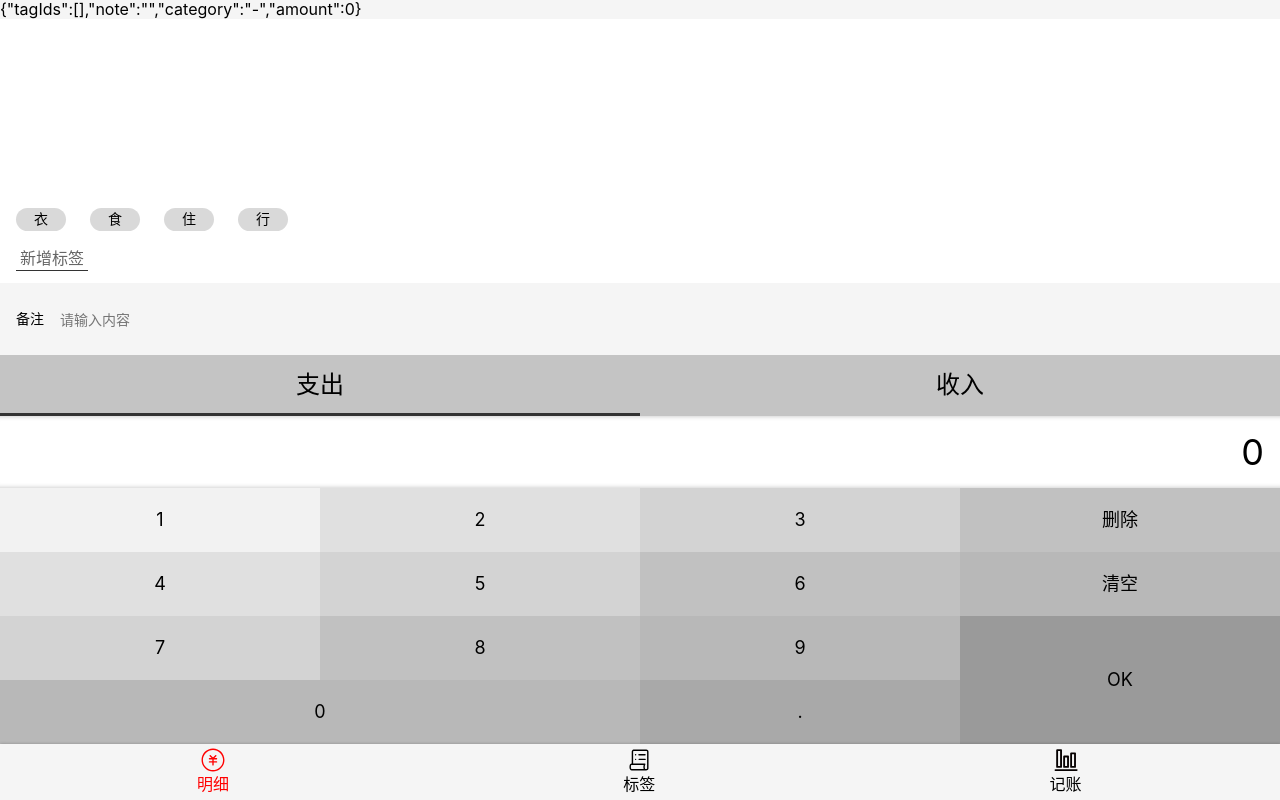
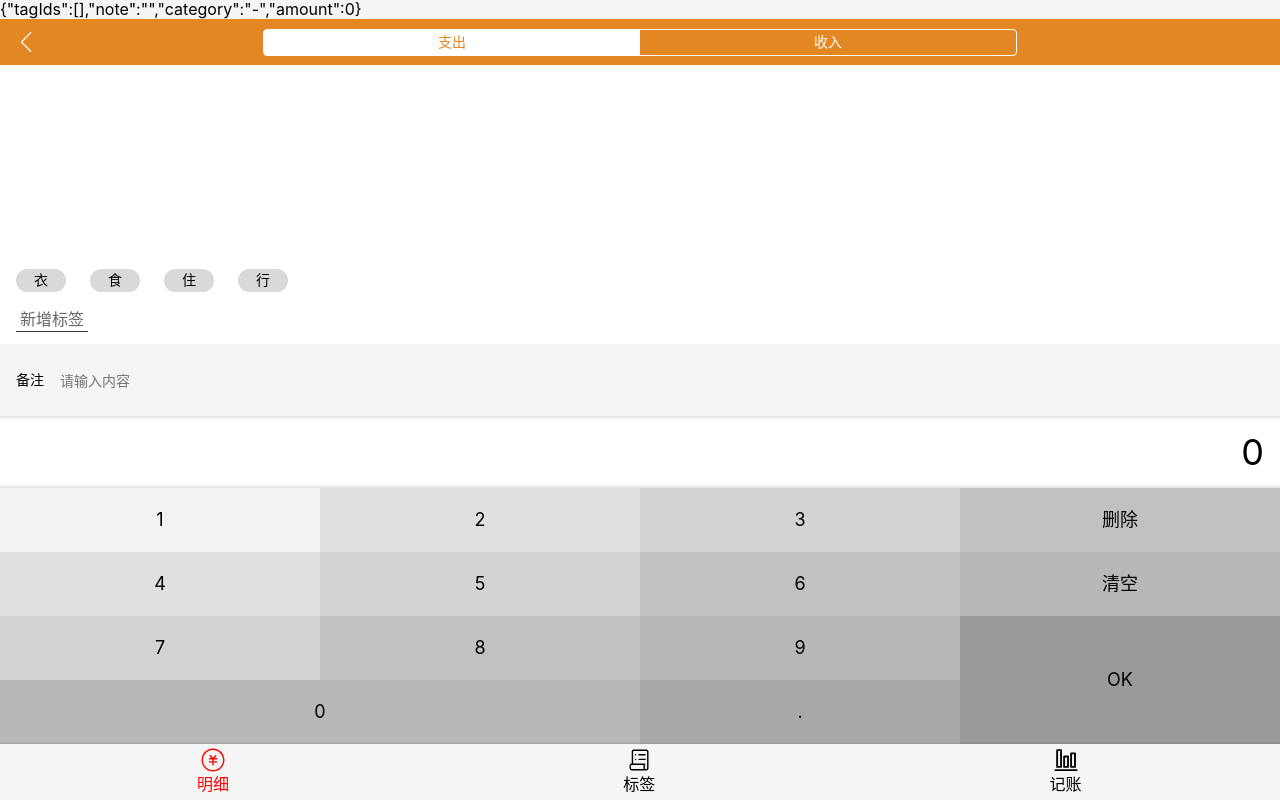
Before and after one commit to huyiling1111/duoduoTally-React, a React app: page /#/detail in a window 1280 px wide. Built offline with nearby package versions, Linux system fonts and the light colour scheme.

Commit message:
修改分类组件样式

```diff
--- a/package.json
+++ b/package.json
@@ -2,7 +2,7 @@
   "name": "morney",
   "version": "0.1.0",
   "private": true,
-  "homepage": "huyiling1111.github.io/duoduoTally-React-website/",
+  "homepage": "https://huyiling1111.github.io/duoduoTally-React-website/",
   "dependencies": {
     "@babel/core": "7.12.3",
     "@pmmmwh/react-refresh-webpack-plugin": "0.4.3",
--- a/public/index.html
+++ b/public/index.html
@@ -24,7 +24,7 @@
       work correctly both with client-side routing and a non-root public URL.
       Learn how to configure a non-root public URL by running `npm run build`.
     -->
-    <title>React App</title>
+    <title>多多记账</title>
   </head>
   <body>
     <noscript>You need to enable JavaScript to run this app.</noscript>
--- /dev/null
+++ b/src/constants/theme.ts
@@ -0,0 +1,52 @@
+const tagColors: {[key: string]: string} = {
+    "catering": "#7090C1",
+    "breakfast": "#E38723",
+    "lunch": "#34D0CA",
+    "takeaway": "#77B0C0",
+    "snack": "#F07A54",
+    "refreshments": "#EF6694",
+    "drink": "#74A470",
+    "shopping": "#45B3DC",
+    "commodity": "#7ACC78",
+    "clothes": "#6EAD9C",
+    "digital": "#EF6694",
+    "electricalAppliances": "#B3C148",
+    "home": "#7098FA",
+    "cosmetic": "#B47B70",
+    "fruits": "#6EAD9C",
+    "entertainment": "#F07A54",
+    "game": "#EF6694",
+    "movie": "#74A470",
+    "sport": "#45B3DC",
+    "travel": "#7ACC78",
+    "transportation": "#7090C1",
+    "bus": "#E38723",
+    "subway": "#34D0CA",
+    "train": "#77B0C0",
+    "plane": "#F07A54",
+    "coach": "#EF6694",
+    "taxi": "#74A470",
+    "didi": "#45B3DC",
+    "live": "#E38723",
+    "call": "#34D0CA",
+    "water": "#77B0C0",
+    "repair": "#F07A54",
+    "rent": "#EF6694",
+    "medicine": "#EF6694",
+    "drug": "#74A470",
+    "operation": "#45B3DC",
+    "moneyManagement": "#7090C1",
+    "salary": "#E38723",
+    "partTimeJob": "#34D0CA",
+    "bonus": "#77B0C0",
+    "refund": "#F07A54",
+    "giftCash": "#EF6694",
+    "other": "#7ACC78",
+}
+
+export default {
+    color: "#E38723",
+    fadeColor: "#CDF9EA",
+    // 43 colors
+    tagColors
+}
--- a/src/index.scss
+++ b/src/index.scss
@@ -45,7 +45,7 @@ input {
   width: 1em;
   height: 1em;
   vertical-align: -0.15em;
-  fill: currentColor;
+  //fill: currentColor;
   overflow: hidden;
 }
 .oneLine{
--- a/src/views/Money.tsx
+++ b/src/views/Money.tsx
@@ -36,13 +36,14 @@ const Money = () => {
     return (
         <MyLayout>
             {JSON.stringify(selected)}
+            <CategorySection value={selected.category} onChange={category => onChange({category})}/>
             <TagsSection value={selected.tagIds} onChange={(tagIds) => {
                 onChange({tagIds})
             }}/>
             <NotesSection value={selected.note} onChange={(note) => {
                 onChange({note})
             }}/>
-            <CategorySection value={selected.category} onChange={category => onChange({category})}/>
+
             <NumberPadSection value={selected.amount}
                               onChange={amount => onChange({amount})}
                               onOk={submit}
--- a/src/views/money/CategorySection.tsx
+++ b/src/views/money/CategorySection.tsx
@@ -1,50 +1,75 @@
 import styled from "styled-components";
 import React, {useState} from "react";
+import theme from "../../constants/theme";
+import Icon from "../../components/Icon";
+import {useHistory} from "react-router-dom";
 
 const Swapper = styled.section`
-  font-size: 24px;
+  padding: 8px 12px;
+  display: flex;
+  justify-content: space-between;
+  align-items: center;
+  background: ${theme.color};
+  font-size: 14px;
+
+  .icon {
+    width: 30px;
+    height: 30px;
+    fill: #fff;
+    padding: 5px;
+  }
 
   > ul {
-    display: flex;
-    background: #c4c4c4;
-
+    border: 1px solid #fff;
+    width: 60%;
+    border-radius: 4px;
+    background: ${ theme.color };
+    color: #fff;
+    display:flex;
     > li {
-      width: 50%;
-      text-align: center;
-      padding: 16px 0;
-      position: relative;
-
-      &.selected::after {
-        content: "";
-        display: block;
-        height: 3px;
-        background: #333;
-        position: absolute;
-        bottom: 0;
-        width: 100%;
-        left: 0;
+      padding: 4px 0;
+      display:flex;
+      align-items: center;
+      justify-content: center;
+      flex-grow: 1;
+      &.selected {
+        color: ${ theme.color };
+        background: #fff;
       }
     }
   }
+
+  > span {
+    display: inline-block;
+    color: #fff;
+    width: 30px;height: 30px;
+
+  }
+
+}
 `;
 
 const categoryMap = {'-': '支出', '+': '收入'};
-type Keys=keyof typeof categoryMap;
-const categoryList:Keys[]=['-','+']
+type Keys = keyof typeof categoryMap;
+const categoryList: Keys[] = ['-', '+']
 type Props = {
     value: '-' | '+',
     onChange: (c: '-' | '+') => void;
 }
 const CategorySection: React.FC<Props> = (props) => {
-
-    const category=props.value
+    const history = useHistory()
+    const category = props.value
     return (
         <Swapper>
+            <Icon  name="back"   onClick={() => history.goBack()}/>
             <ul>
                 {categoryList.map((c) => {
-                    return <li key={c} className={c===category?'selected':''} onClick={()=>{props.onChange(c)}}>{categoryMap[c]}</li>
+                    return <li key={c} className={c === category ? 'selected' : ''} onClick={() => {
+                        props.onChange(c)
+                    }}>{categoryMap[c]}</li>
                 })}
             </ul>
+            <span/>
         </Swapper>
     )
 }
```
Also changed, not shown: src/icons/back.svg (added).
